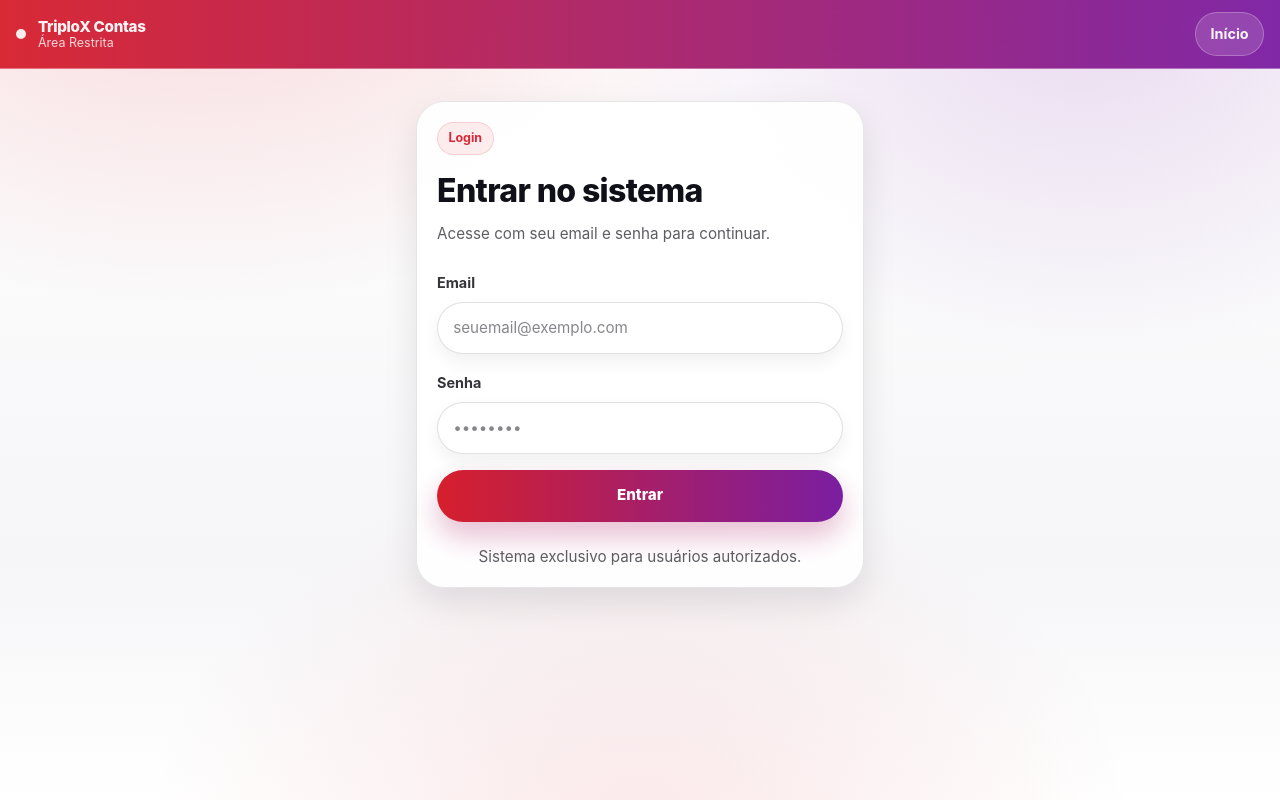
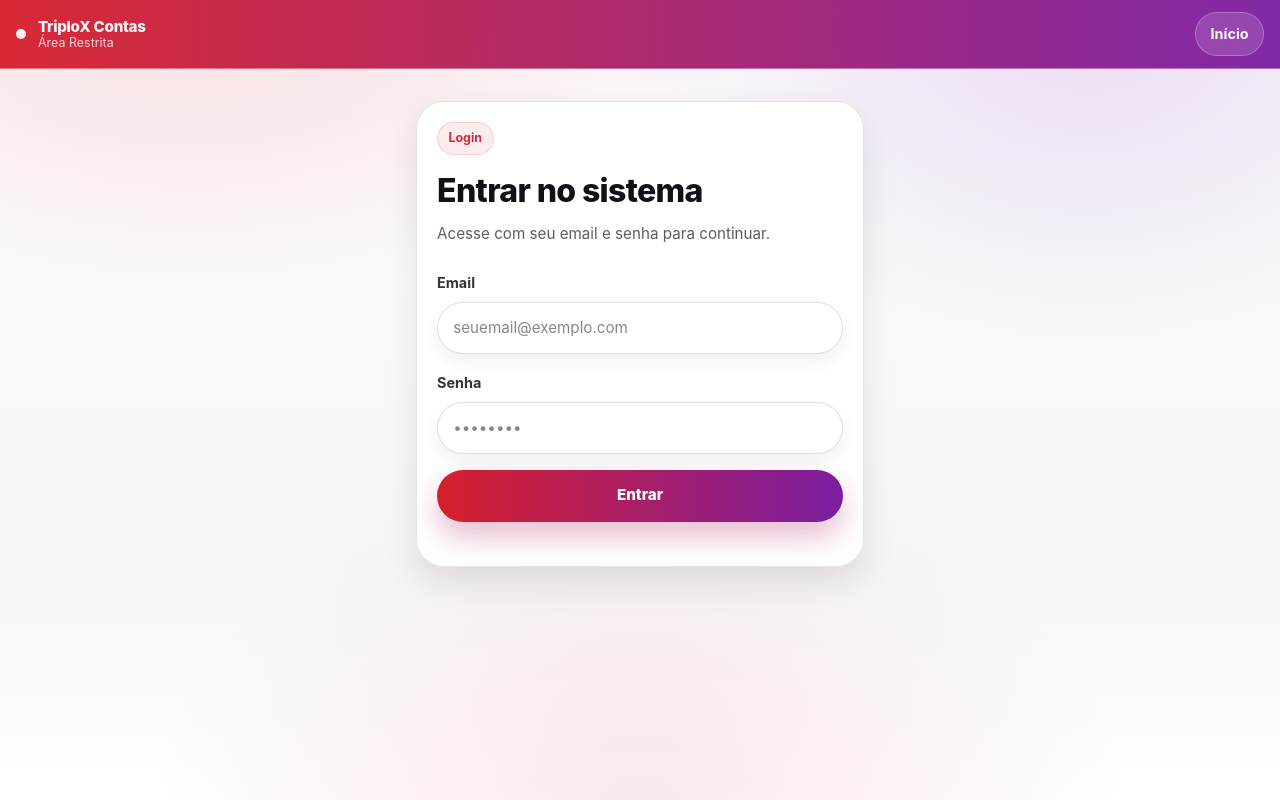
Before and after one commit to celotriploxnet/triplox-contas, a Next.js app: page /login in a window 1280 px wide. Built offline with nearby package versions, Linux system fonts and the light colour scheme; no server answers.

Commit message:
teste: marca login novo

```diff
--- a/app/login/page.tsx
+++ b/app/login/page.tsx
@@ -110,7 +110,7 @@ export default function LoginPage() {
             </form>
 
             <p className="p-muted mt-6 text-center text-sm">
-              Sistema exclusivo para usuários autorizados.
+
             </p>
           </div>
         </div>
```
